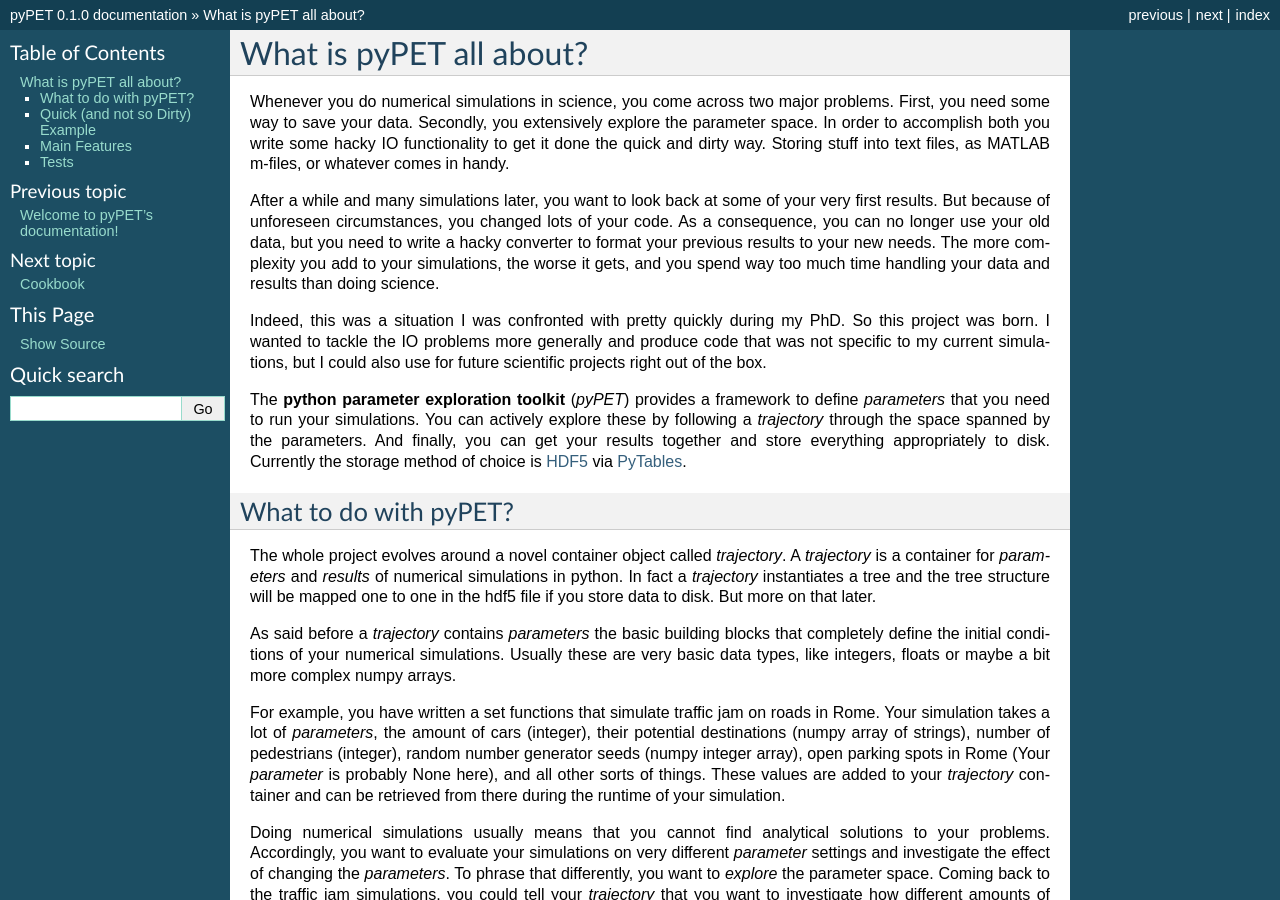
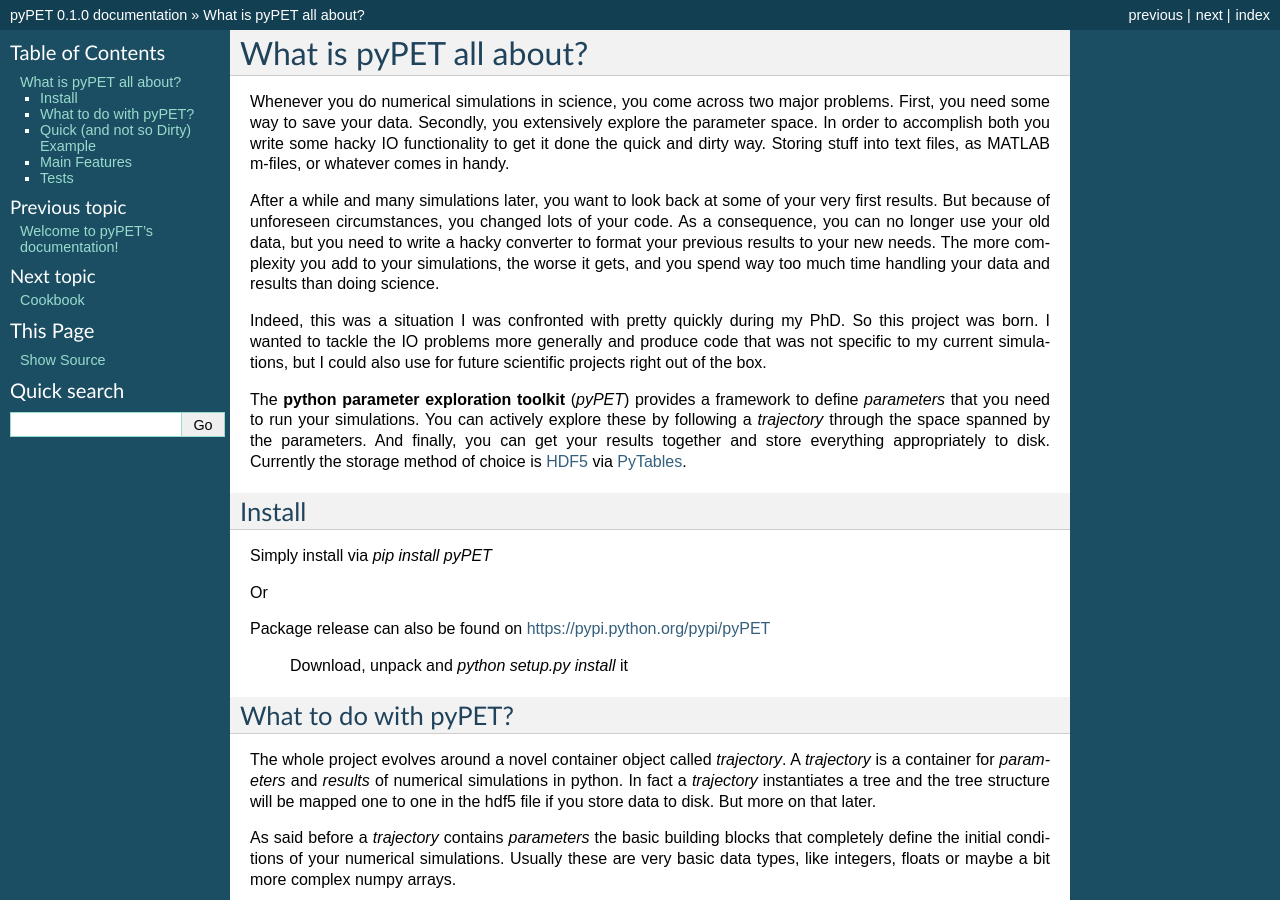
Before and after one commit to SmokinCaterpillar/pypet, a Sphinx documentation site: the page built from doc/source/introduction.rst, in a window 1280 px wide and 900 px high. Built offline with Sphinx 7.4.7, drawn with Linux system fonts in a browser that asks for light colours.

Commit message:
Install Instructions, examples taken out of setup.py

```diff
--- a/doc/source/introduction.rst
+++ b/doc/source/introduction.rst
@@ -31,6 +31,17 @@ Currently the storage method of choice is HDF5_ via PyTables_.
 
 .. _PyTables: http://www.pytables.org/moin/PyTables
 
+---------------------------
+Install
+---------------------------
+
+Simply install via `pip install pyPET`
+
+Or
+
+Package release can also be found on https://pypi.python.org/pypi/pyPET
+
+    Download, unpack and `python setup.py install` it
 
 ---------------------------------
 What to do with pyPET?
```
Also changed, not shown: other parts of doc/source/introduction.rst (+1 -1 lines), CHANGES.txt (+1 -8 lines), README.md (+13 -1 lines).
